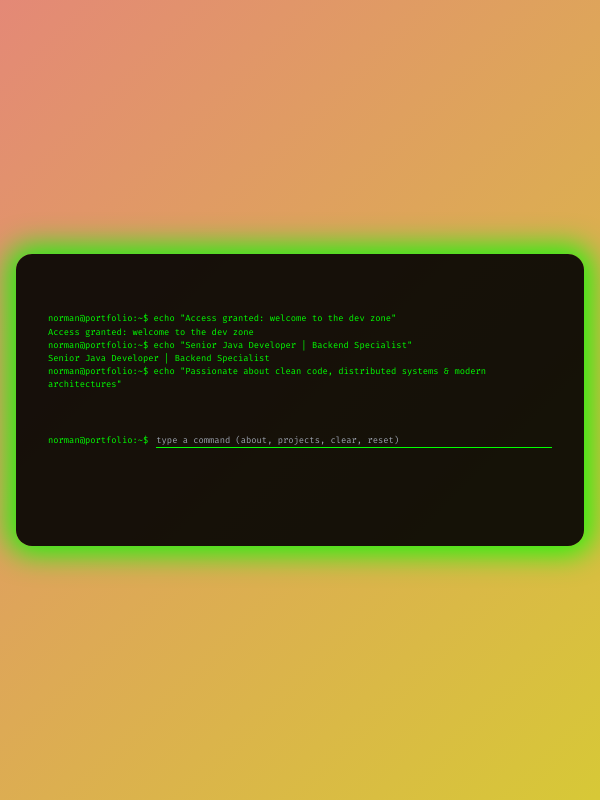
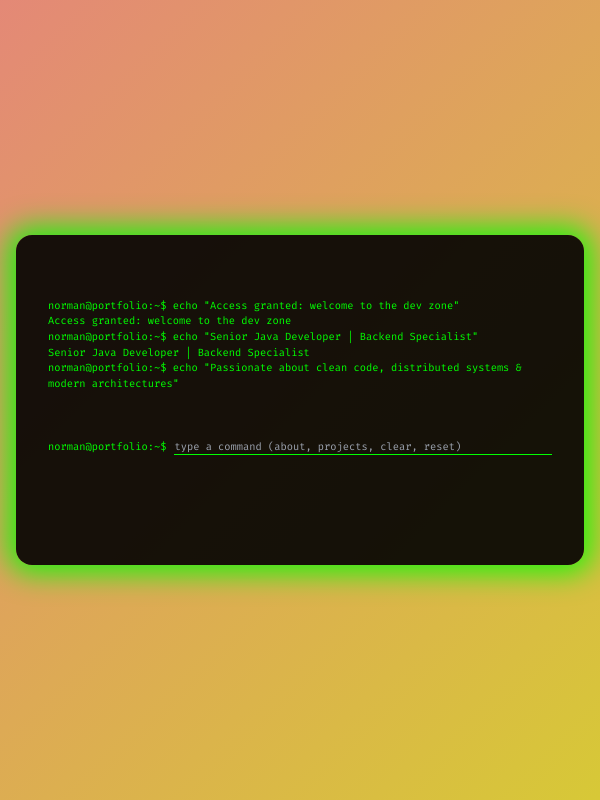
Before and after one commit to TheNormanCoder/norman-site, a plain HTML site: page index.html in a window 600 px wide. Drawn offline with nearby package versions, Linux system fonts and the light colour scheme.

Commit message:
Update index.html

```diff
--- a/index.html
+++ b/index.html
@@ -44,13 +44,23 @@
       word-break: break-word;
     }
 
-    @media (max-width: 600px) {
+    @media (max-width: 550px) {
       .terminal {
         font-size: 0.55rem;
       }
 
       .command-input input {
         font-size: 0.55rem;
+      }
+    }
+
+    @media (min-width: 551px) and (max-width: 720px) {
+      .terminal {
+        font-size: 0.65rem;
+      }
+
+      .command-input input {
+        font-size: 0.65rem;
       }
     }
 
```
